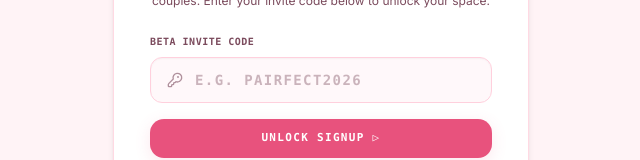
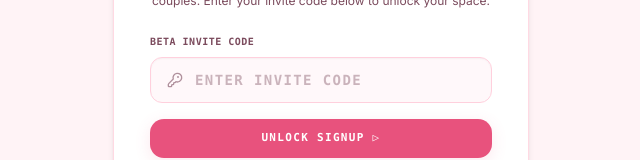
Before and after one commit to SAJAL-MALHOTRA/Pairfect---Your-lovespace, a Next.js app: page /signup in a window 1280 px wide. Shown: the part 354-514 px from the top of the page, without its empty margins (319-959 px from the left). Built offline with nearby package versions, Linux system fonts and the light colour scheme; no server answers.

Commit message:
fix(beta): replace placeholder with generic prompt so secret code is never exposed in UI

```diff
--- a/src/app/signup/page.tsx
+++ b/src/app/signup/page.tsx
@@ -266,7 +266,7 @@ function SignupFormContent() {
                       value={betaCodeInput}
                       onChange={(e) => setBetaCodeInput(e.target.value.toUpperCase())}
                       className="w-full bg-transparent border-none outline-none p-0 text-[var(--text)] font-mono text-sm font-bold uppercase tracking-widest placeholder:text-[var(--text-soft)]/40 focus:outline-none focus:ring-0"
-                      placeholder="e.g. PAIRFECT2026"
+                      placeholder="ENTER INVITE CODE"
                     />
                   </div>
                 </div>
```
